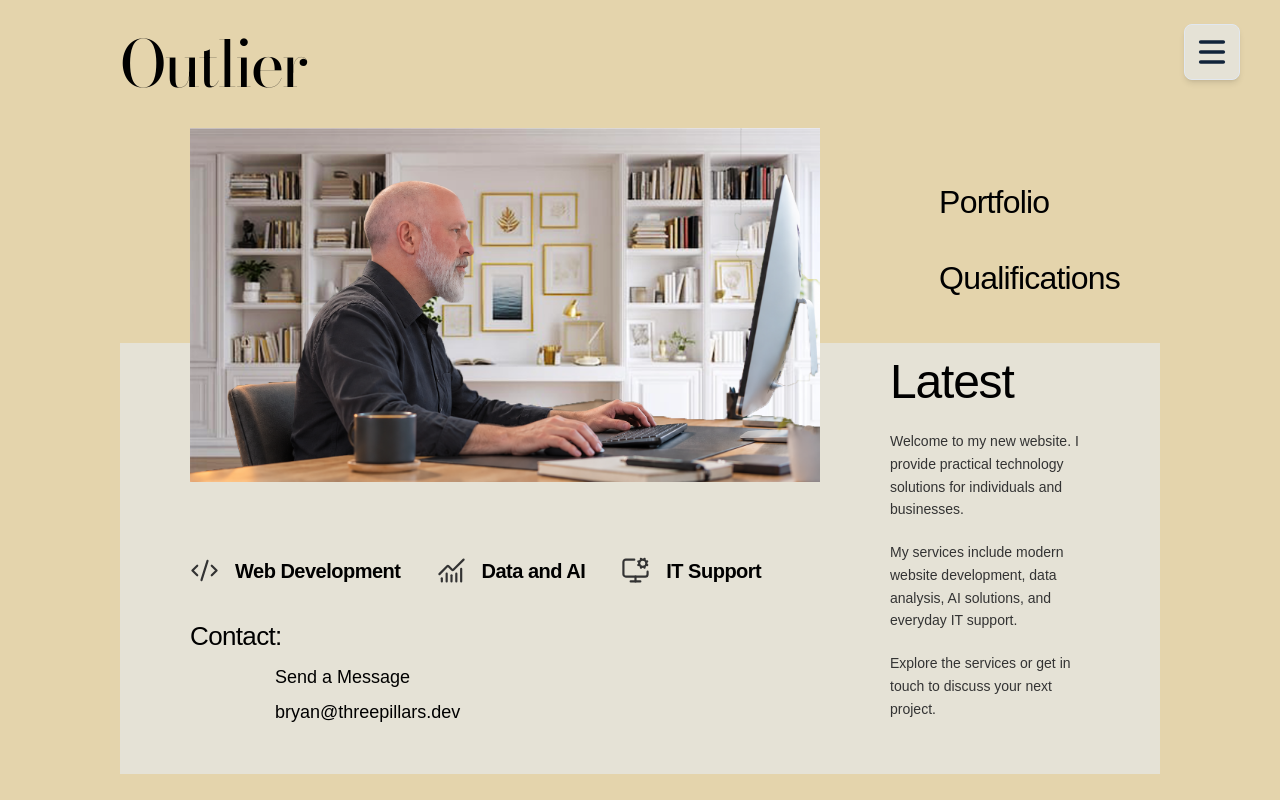
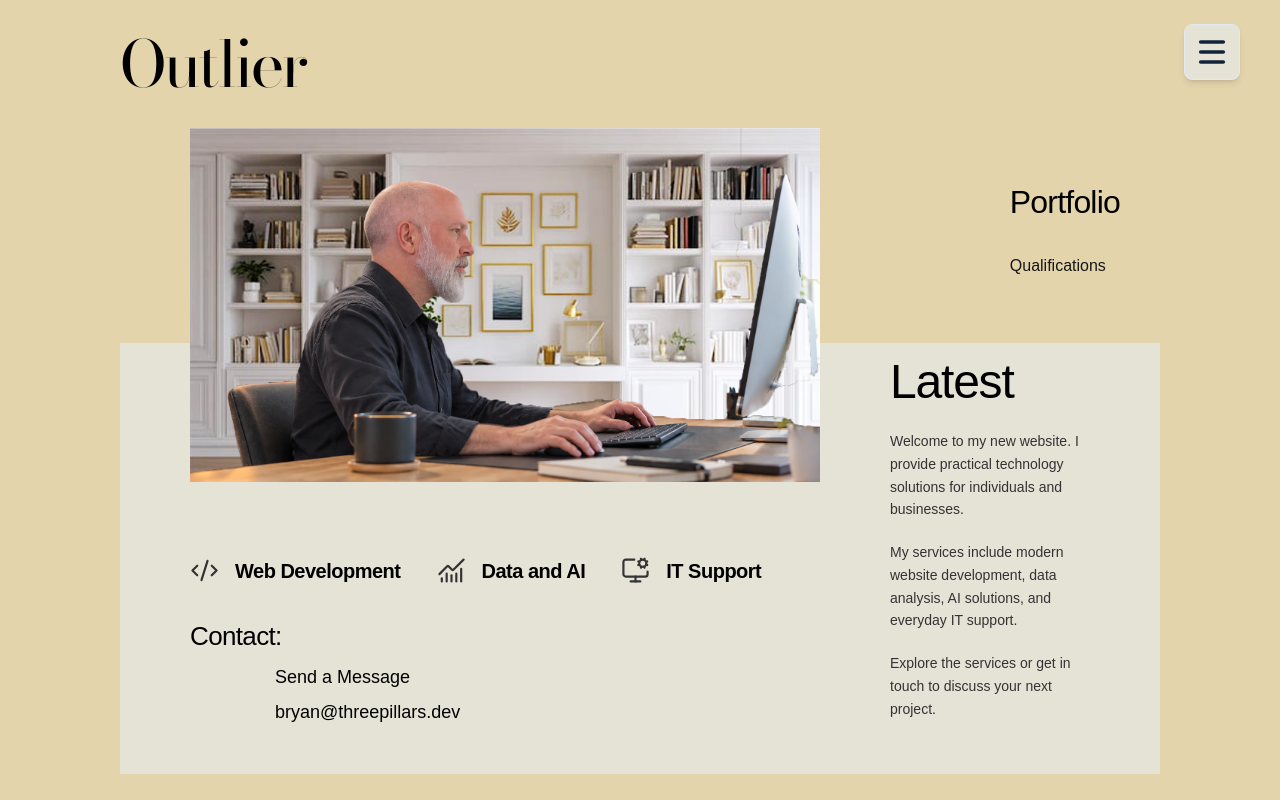
Before and after one commit to brbucknell/threepillars, a Next.js app: page / in a window 1280 px wide. Shown: the top 800 px of the page. Built offline with nearby package versions, Linux system fonts and the light colour scheme.

Commit message:
Update navigation by removing Qualifications link
Removed Qualifications link and added QualificationsModal component.

```diff
--- a/app/page.tsx
+++ b/app/page.tsx
@@ -9,6 +9,7 @@ import ContactForm from "./components/ContactForm";
 import WebDevelopmentTimeline from "./components/WebDevelopmentTimeline";
 import DataScienceSection from "./components/DataScienceSection";
 import ITSupportSection from "./components/ITSupportSection";
+import QualificationsModal from "./components/QualificationsModal";
 
 export default function Home() {
   return (
@@ -49,13 +50,8 @@ export default function Home() {
             >
               Portfolio
             </Link>
+        <QualificationsModal />
 
-            <Link
-              href="/qualifications"
-              className="text-[32px] font-medium tracking-tight text-black transition-colors duration-200 hover:text-[#365c74]"
-            >
-              Qualifications
-            </Link>
           </nav>
 
           {/* Lower panel */}
```
